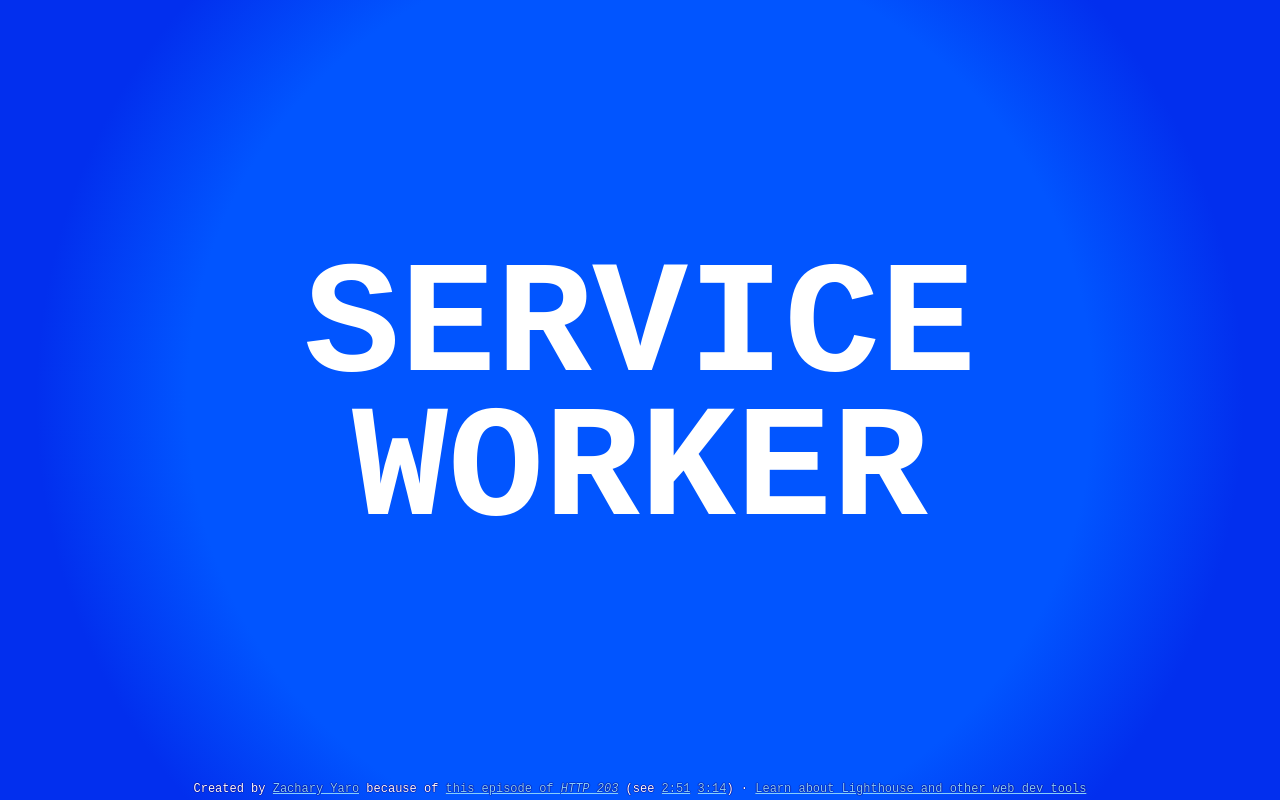
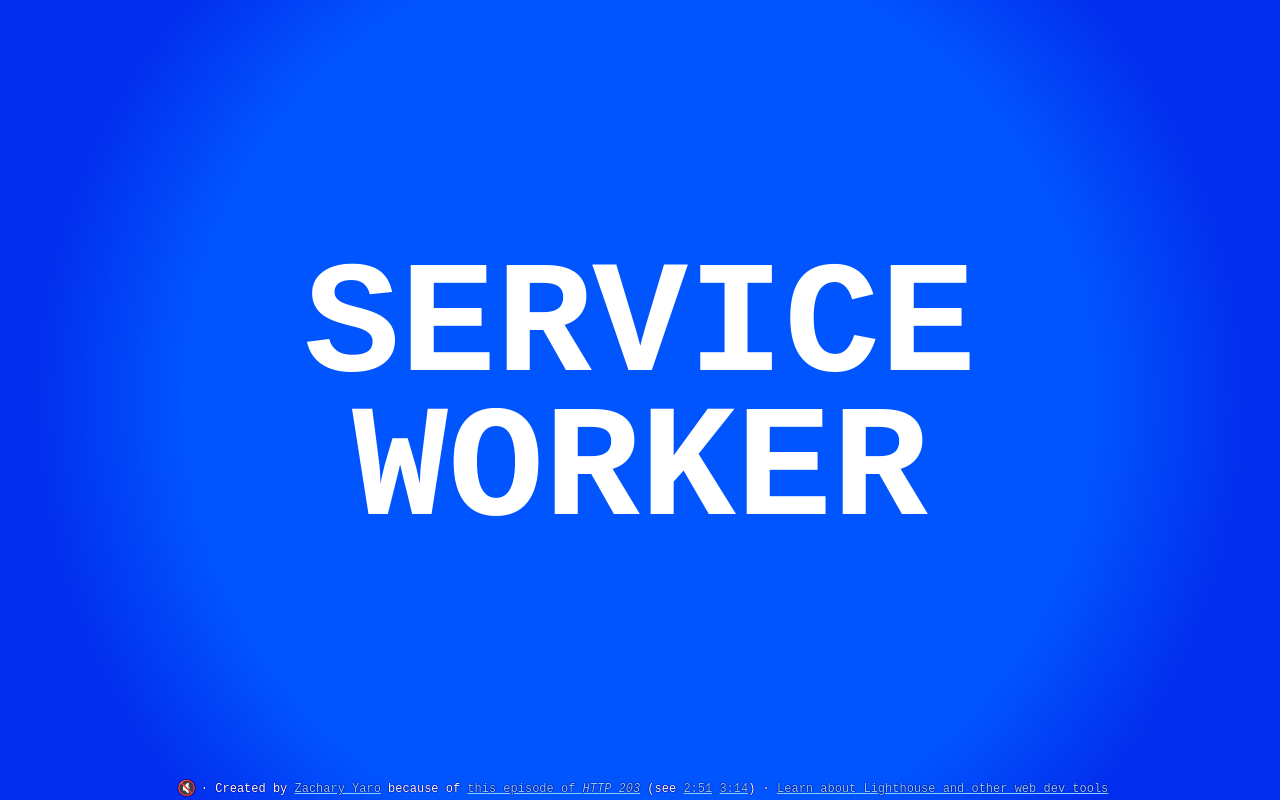
Before and after one commit to ZMYaro/do-surma-and-jake-still-have-a-job, a plain HTML site: page index.html in a window 1280 px wide. Drawn offline with Linux system fonts and the light colour scheme.

Commit message:
Add audio jingle

```diff
--- a/index.html
+++ b/index.html
@@ -3,7 +3,8 @@
 	<head>
 		<link rel="stylesheet" type="text/css" href="styles.css" />
 		<script type="text/javascript">
-			var animTimeout;
+			var jungleAudio,
+				animTimeout;
 
 			function toggleAnim() {
 				if (window.animTimeout) {
@@ -11,15 +12,29 @@
 					window.animTimeout = undefined;
 				}
 				document.body.classList.toggle('anim');
+				if (document.body.classList.contains('anim')) {
+					jingleAudio.play();
+					jingleAudio.currentTime = 0;
+				}
+			}
+
+			function toggleMute(ev) {
+				jingleAudio.muted = !ev.currentTarget.checked;
 			}
 
 			window.onload = function () {
-				// Play the animation automatically after half a second.
-				animTimeout = setTimeout(toggleAnim, 1000);
-
 				// Allow the user to toggle the animation.
 				document.querySelector('#face-container img').onclick =
 					document.querySelector('#text-container p').onclick = toggleAnim;
+
+				// Implement muting the audio.
+				jingleAudio = document.getElementById('jingle-audio');
+				jingleAudio.muted = true;
+				document.getElementById('sound-toggle').onchange = toggleMute;
+
+				// Play the animation automatically once.
+				animTimeout = setTimeout(toggleAnim, 1000);
+
 			};
 		</script>
 	</head>
@@ -30,7 +45,11 @@
 		<div id="text-container">
 			<p>Service<br />Worker</p>
 		</div>
+		<audio src="jingle.mp3" id="jingle-audio"></audio>
 		<footer id="footer">
+			<input type="checkbox" id="sound-toggle" /><!--
+			--><label for="sound-toggle"></label>
+			&middot;
 			Created by <a href="https://zmyaro.com" target="_blank">Zachary Yaro</a> because of <a href="https://www.youtube.com/watch?v=dR_J4X416hg" target="_blank">this episode of <i>HTTP 203</i></a> (see <a href="https://www.youtube.com/watch?v=dR_J4X416hg&t=171" target="_blank">2:51</a> <a href="https://www.youtube.com/watch?v=dR_J4X416hg&t=194" target="_blank">3:14</a>)
 			&middot;
 			<a href="https://developers.google.com/web/tools/lighthouse/" target="_blank">Learn about Lighthouse and other web dev tools</a>
--- a/styles.css
+++ b/styles.css
@@ -23,6 +23,7 @@ a:active {
 	color: lightsalmon;
 }
 
+/* Footer */
 #footer {
 	position: fixed;
 	left: 0;
@@ -36,6 +37,22 @@ a:active {
 		0 0 1px darkblue,
 		0 0 1px darkblue,
 		0 0 1px darkblue;
+}
+#sound-toggle {
+	width: 0;
+}
+	#sound-toggle,
+	#sound-toggle + label,
+	#sound-toggle + label::before {
+		cursor: pointer;
+	}
+	#sound-toggle + label::before {
+		display: inline-block;
+		transform: scale(1.25);
+		content: '\1f507';
+	}
+		#sound-toggle:checked + label::before {
+			content: '\1f50a';
 		}
 
 /* Main elements */
```
Also changed, not shown: 1 other file. Lines whose indentation alone changed are shown as unchanged.
